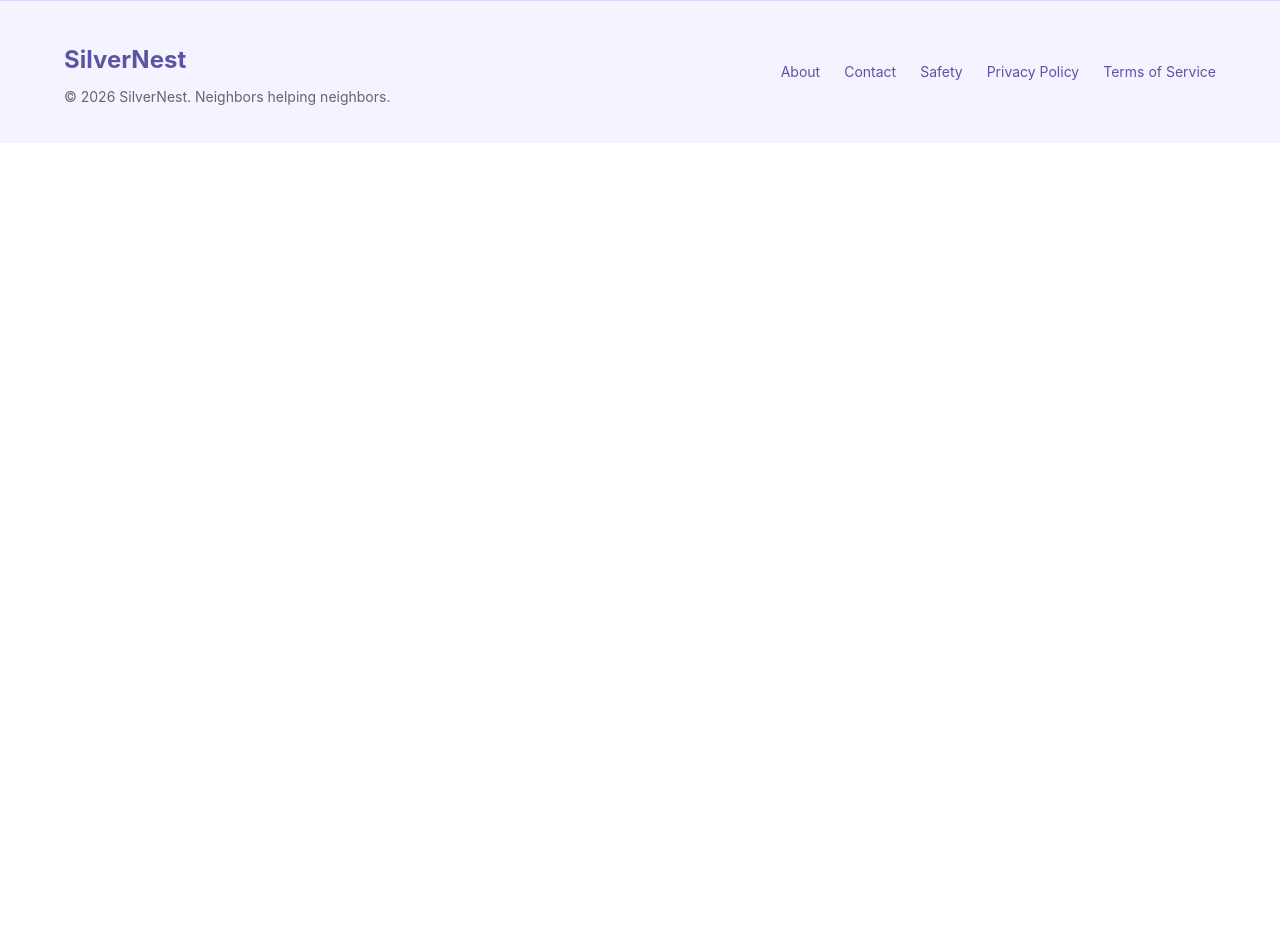
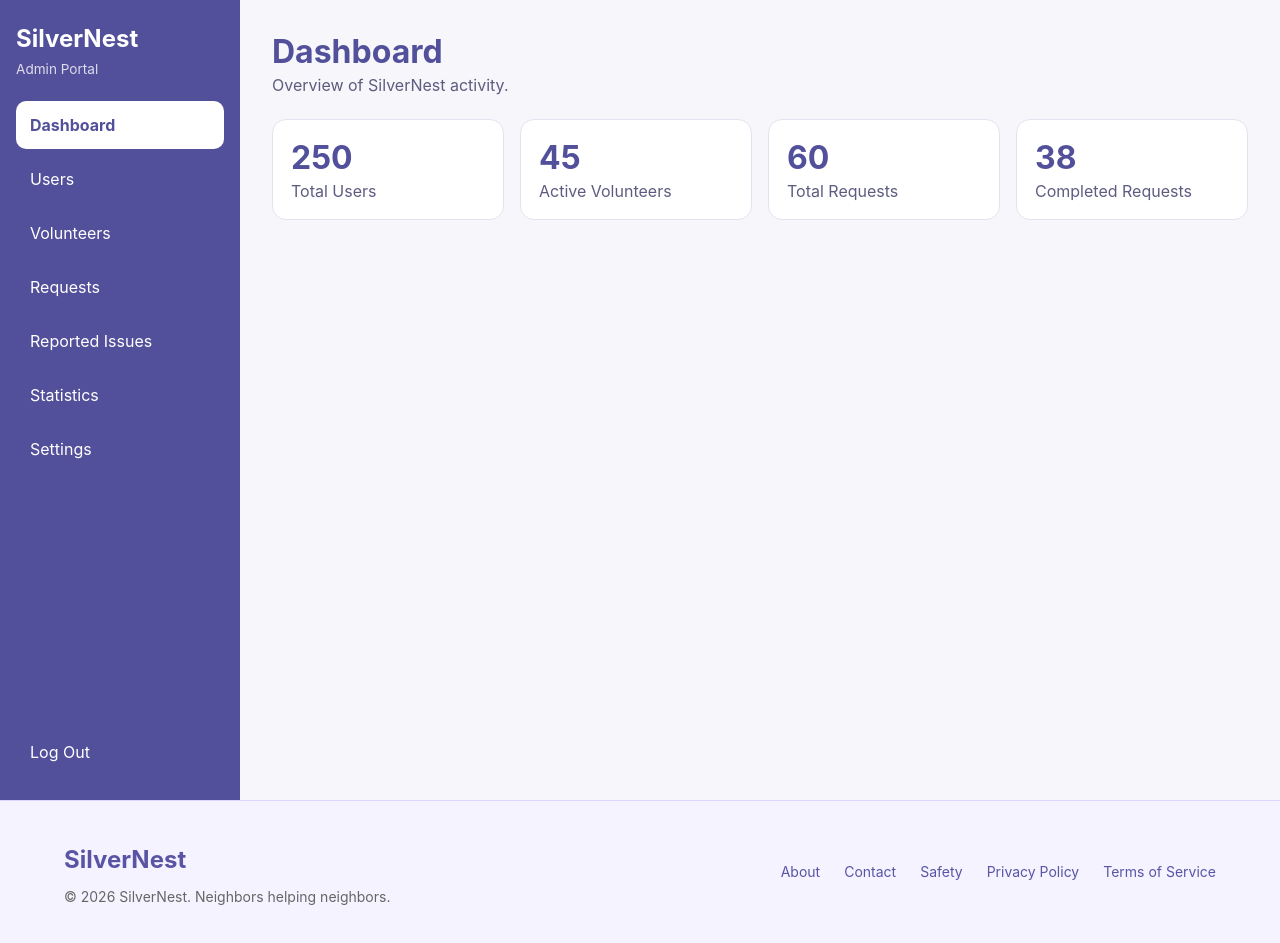
Before and after one commit to R0la842/SilverNest, a React (Vite) app: page /admin in a window 1280 px wide. Before the commit the page ends 800 px from the top, so only its background shows below. Built offline with nearby package versions, Linux system fonts and the light colour scheme.

Commit message:
admin layout work

```diff
--- a/src/App.jsx
+++ b/src/App.jsx
@@ -3,6 +3,7 @@ import { Route, Routes, Link, useNavigate, useLocation } from 'react-router-dom'
 import { useEffect } from 'react';
 import { useState } from 'react';
 import MemberFeatures from './MemberFeatures.jsx';
+import AdminDashboard from './pages/admin/AdminDashboard.jsx';
 function Navbar() {
   return (
     <nav className="navbar">
@@ -823,6 +824,7 @@ function App() {
         <Route path="/safety" element={<Safety />} />
         <Route path="/privacy" element={<PrivacyPolicy />} />
         <Route path="/terms" element={<Terms />} />
+        <Route path="/admin" element={<AdminDashboard />} />
 
 
       </Routes>
--- /dev/null
+++ b/src/pages/admin/AdminDashboard.jsx
@@ -0,0 +1,26 @@
+import AdminLayout from '../../components/admin/AdminLayout.jsx';
+import { stats } from '../../data/adminData.js';
+
+export default function AdminDashboard() {
+  return (
+    <AdminLayout>
+      <main className="ad-content">
+        <h1>Dashboard</h1>
+        <p className="ad-subtitle">Overview of SilverNest activity.</p>
+
+        <section className="ad-stats" aria-label="Summary">
+          {stats.map((s) => (
+            <div className="ad-stat" key={s.label}>
+              <strong>{s.value}</strong>
+              <span>{s.label}</span>
+            </div>
+          ))}
+        </section>
+
+        {/* charts go here */}
+
+        {/* table goes here */}
+      </main>
+    </AdminLayout>
+  );
+}
```
